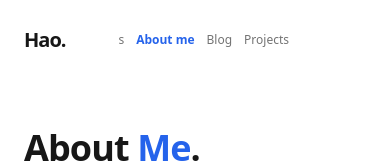
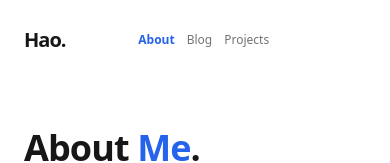
Before and after one commit to Hao-Dev-Project/HaoWeb, a Next.js app: page /about in a window 390 px wide. Shown: the top 163 px of the page. Built offline with nearby package versions, Linux system fonts and the light colour scheme.

Commit message:
Fix: Show navbar on mobile

```diff
--- a/app/about/page.tsx
+++ b/app/about/page.tsx
@@ -15,9 +15,9 @@ export default function About() {
         </Link>
 
         {/* 中間連結 (深灰色字體) */}
-        <div className="flex items-center gap-3 md:gap-8 text-xs md:text-sm font-medium text-neutral-500">s
+        <div className="flex items-center gap-3 md:gap-8 text-xs md:text-sm font-medium text-neutral-500">
           <Link href="/about" className="text-blue-600 font-bold flex items-center gap-2">
-             About me
+             About
           </Link>
           <Link href="/blog" className="hover:text-black transition-colors flex items-center gap-2">
              Blog
```
